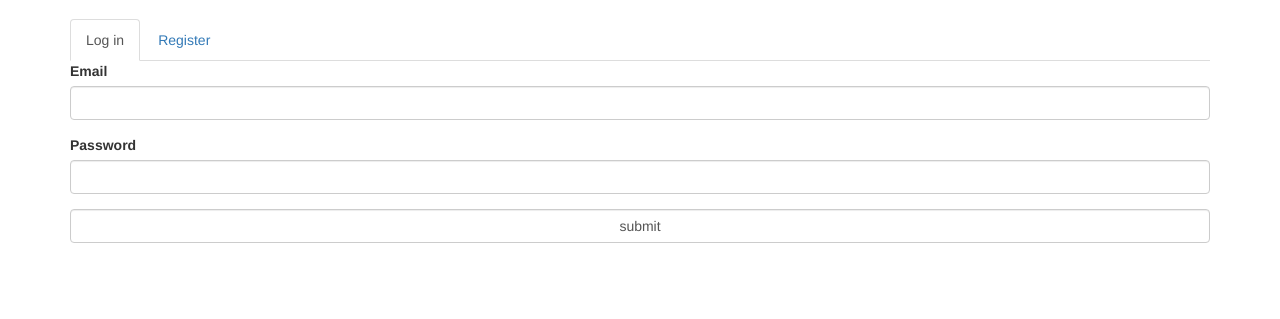
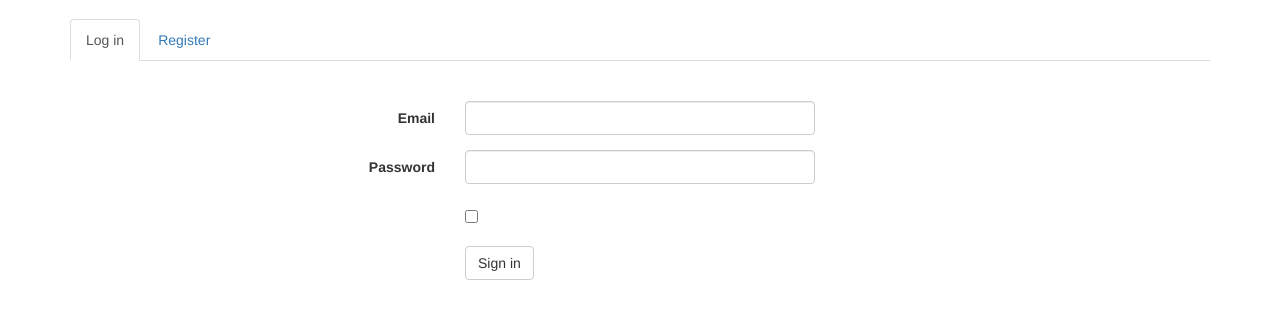
Before and after one commit to ruitian/VirtualJudge, a Python web app: template VJ/templates/auth/login.html in a window 1280 px wide. Shown: the part 51-370 px from the top of the page. Run offline with Jinja, Linux system fonts and the light colour scheme; the template is opened without the code that fills it, so the values that code supplies are empty, except form fields; form fields are guessed from the names that the template uses; some libraries are stand-ins or nearby versions.

Commit message:
login form layout

```diff
--- a/VJ/templates/auth/login.html
+++ b/VJ/templates/auth/login.html
@@ -1,5 +1,5 @@
 {% extends "base.html" %}
-{% from "_macro/_formhelpers.html" import render_field %}
+{% from "_macro/_formhelpers.html" import field_error %}
 
 {% block title %}Virtual Judge{% endblock %}
 
@@ -8,13 +8,40 @@
   <li role="presentation" class="active"><a href="#">Log in</a></li>
   <li role="presentation"><a href="/auth/register">Register</a></li>
 </ul>
-<form method=post action="/auth/login">
+<div class="col-md-12" style="margin-top:40px">
+<form method=post class="form-horizontal" action="/auth/login">
 {{ form.csrf_token }}
 {% if form.csrf_token.errors %}
   <div class="warning">You have submitted an invalid CSRF token</div>
 {% endif %}
-    {{ render_field(form.email) }}
-    {{ render_field(form.password) }}
-  <p><input type="submit" class="form-control" value="submit"></input>
+    <div class="form-group">
+      {{ form.email.label(class="col-sm-4 control-label") }}
+      <div class="col-sm-4">
+        {{ form.email(class="form-control") }}
+      </div>
+        {{ field_error(form.email) }}
+    </div>
+    <div class="form-group">
+      {{ form.password.label(class="col-sm-4 control-label") }}
+      <div class="col-sm-4">
+        {{ form.password(class="form-control") }}
+      </div>
+        {{ field_error(form.password) }}
+    </div>
+    <div class="form-group">
+      <div class="col-sm-offset-4 col-sm-4">
+        <div class="checkbox">
+          <label>
+            {{ form.remember_me }}
+          </label>
+        </div>
+      </div>
+    </div>
+    <div class="form-group">
+      <div class="col-sm-offset-4 col-sm-4">
+        <button type="submit" class="btn btn-default">Sign in</button>
+      </div>
+    </div>
 </form>
+</div>
 {% endblock %}
```
